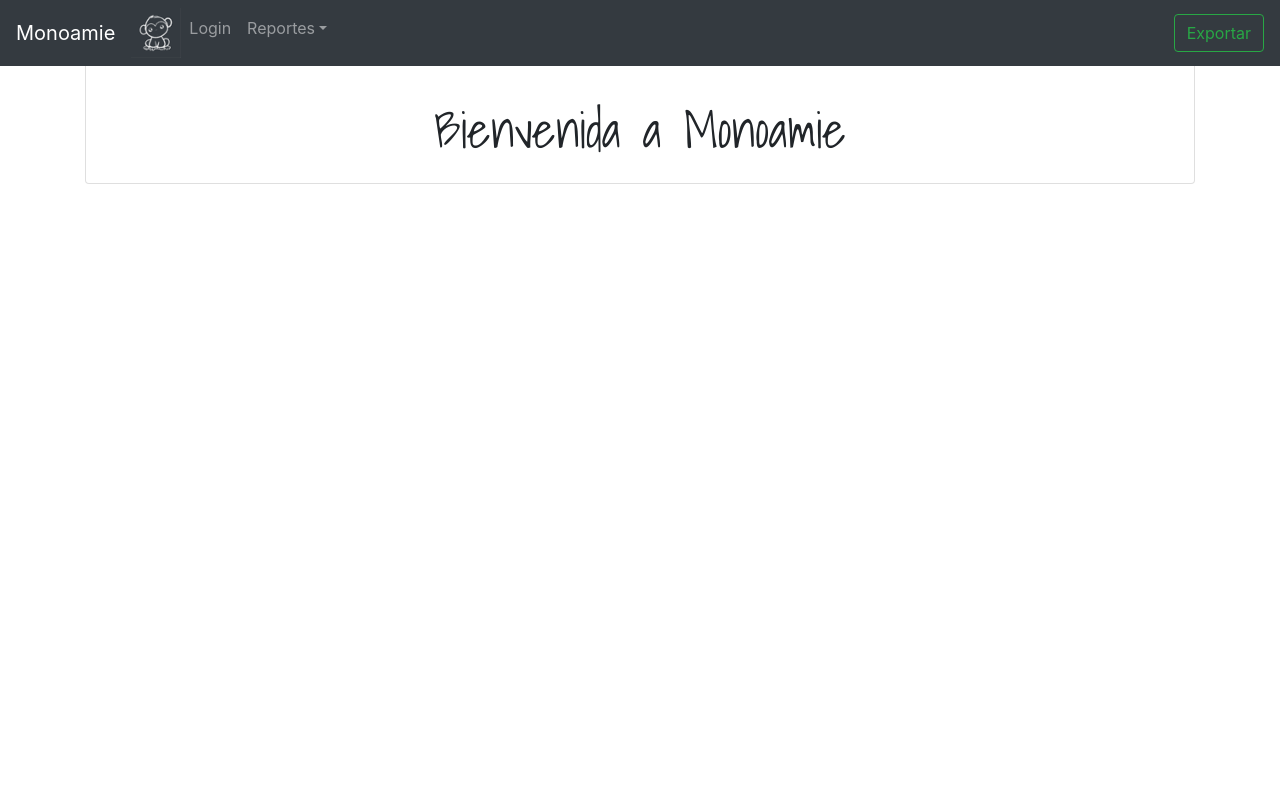
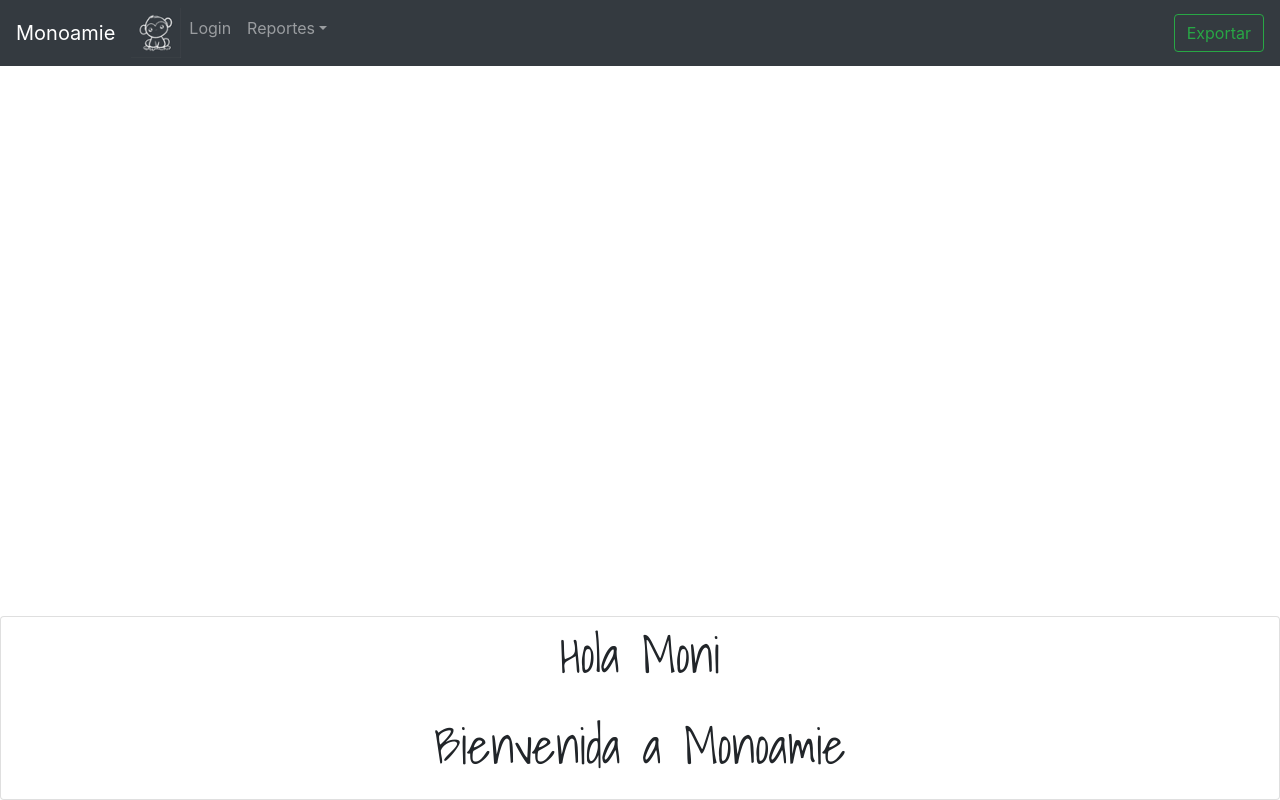
Before and after one commit to Ejas12/monoamie, a Flask app: page / in a window 1280 px wide. Run offline with Flask 2, Linux system fonts and the light colour scheme; parts of the project's set-up code (start-up, migrations or seed data) failed here and were passed over; some libraries are stand-ins or nearby versions.

Commit message:
home updates

```diff
--- a/templates/home.html
+++ b/templates/home.html
@@ -1,7 +1,7 @@
 {% extends "main.html" %}
 
 {% block content %}
-<div class='card card-inverse text-center' style:"position:absolute; margin-left:30px; margin-top:300px">
+<div class='card card-inverse text-center fixed-bottom' style:"position:absolute; margin-left:30px; margin-top:300px">
     <p style="font-family: 'Shadows Into Light', cursive; font-size:50px">Hola Moni</p>
     <p style="font-family: 'Shadows Into Light', cursive; font-size:50px">Bienvenida a Monoamie</p>
 </div>
```
